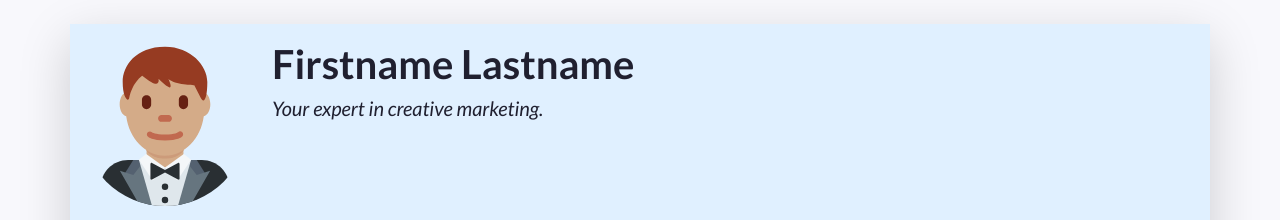
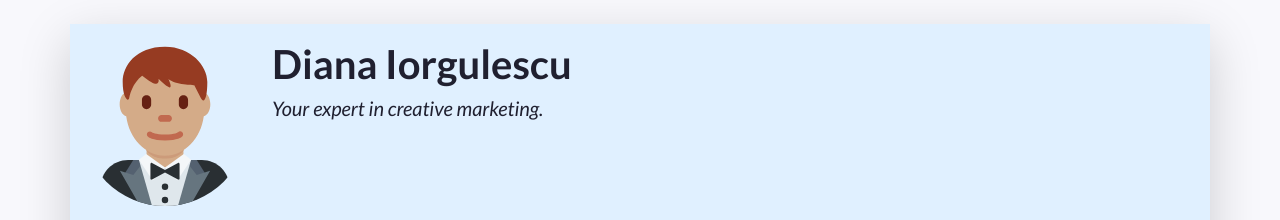
Before and after one commit to dianairg/prj4_v2, a plain HTML site: page index.html in a window 1280 px wide. Shown: the top 220 px of the page. Drawn offline with nearby package versions, Linux system fonts and the light colour scheme.

Commit message:
Update index.html
added my name

```diff
--- a/index.html
+++ b/index.html
@@ -19,7 +19,7 @@
     <link rel="stylesheet" href="css/alternative.css">
      -->
 
-    <title>Firstname Lastname's Resumé</title>
+    <title>Diana Iorgulescu's Resumé</title>
   </head>
   <!-- End of the head -->
 
@@ -54,7 +54,7 @@
           A container to wrap around your name and tagline. Full-width at small size, then columns of increasing size.
         -->
         <div class="col-12 col-sm-8 col-md-9 col-lg-10 my-3 header-content">
-          <h1 class="fw-bolder">Firstname Lastname</h1>
+          <h1 class="fw-bolder">Diana Iorgulescu</h1>
           <h5 class="fst-italic tagline">Your expert in creative marketing.</h5>
         </div>
       </header>
```
